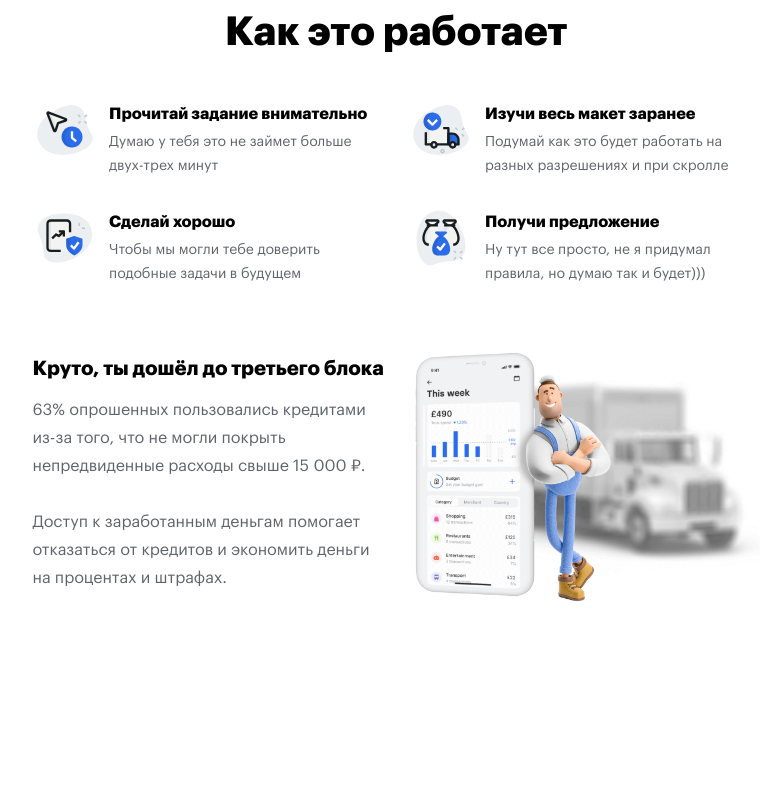
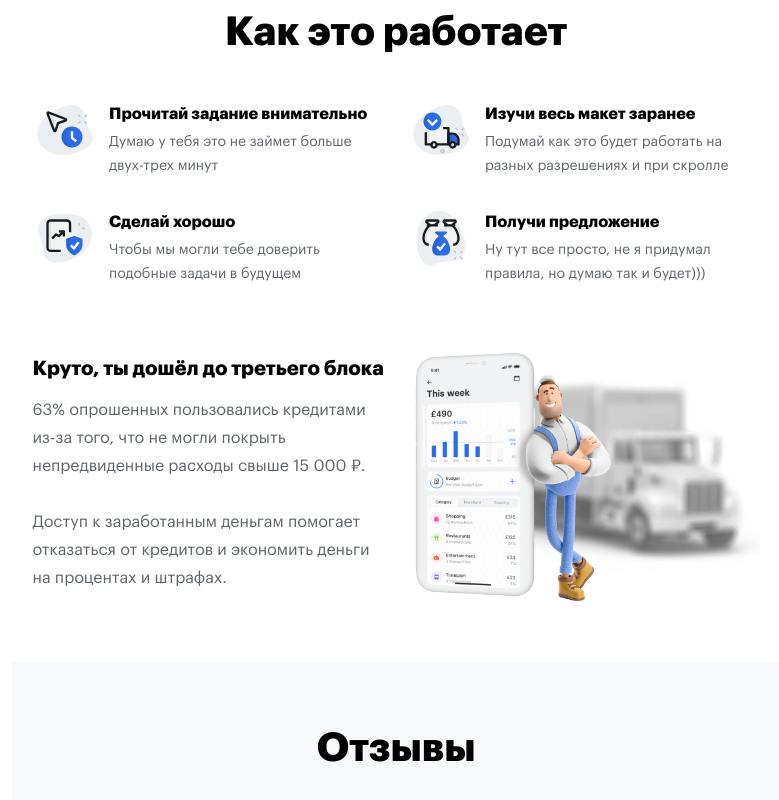
Before and after one commit to AndrewRusanov/lab-internet-test, a React (Vite) app: page / in a window 1280 px wide. Shown: the part 1076-1876 px from the top of the page, without its empty margins (244-1023 px from the left). Before the commit the page ends 1739 px from the top, so only its background shows below. Built offline with nearby package versions, Linux system fonts and the light colour scheme.

Commit message:
feat: create reviews component

```diff
--- a/src/components/App.tsx
+++ b/src/components/App.tsx
@@ -2,10 +2,11 @@ import { FC } from "react";
 
 import Start from "./Start";
 import Header from "./Header";
+import HowItWorks from "./HowItWorks";
+import ThirdBlock from "./ThirdBlock";
+import Reviews from "./Reviews";
 
 import styles from "./App.module.css";
-import HowItWorks from "./HowItWorks";
-import ThirdBlock from "./ThirdBlock";
 
 const App: FC = () => {
   return (
@@ -14,6 +15,7 @@ const App: FC = () => {
       <Start />
       <HowItWorks />
       <ThirdBlock />
+      <Reviews />
     </main>
   );
 };
--- /dev/null
+++ b/src/components/Reviews/Reviews.module.css
@@ -0,0 +1,20 @@
+.background {
+  background-color: var(--extra-light-gray);
+}
+
+.container {
+  display: flex;
+  flex-direction: column;
+  align-items: center;
+  max-width: 1216px;
+  margin: 0 auto;
+}
+
+.title {
+  font-size: 40px;
+  line-height: 56px;
+  font-weight: 700;
+  width: fit-content;
+  margin: 57px auto 32px;
+  padding: 0;
+}
--- /dev/null
+++ b/src/components/Reviews/Reviews.tsx
@@ -0,0 +1,13 @@
+import styles from "./Reviews.module.css";
+
+const Reviews = () => {
+  return (
+    <section className={styles.background}>
+      <div className={styles.container}>
+        <h2 className={styles.title}>Отзывы</h2>
+      </div>
+    </section>
+  );
+};
+
+export default Reviews;
--- /dev/null
+++ b/src/components/Reviews/index.ts
@@ -0,0 +1,2 @@
+import Reviews from "./Reviews";
+export default Reviews;
```
